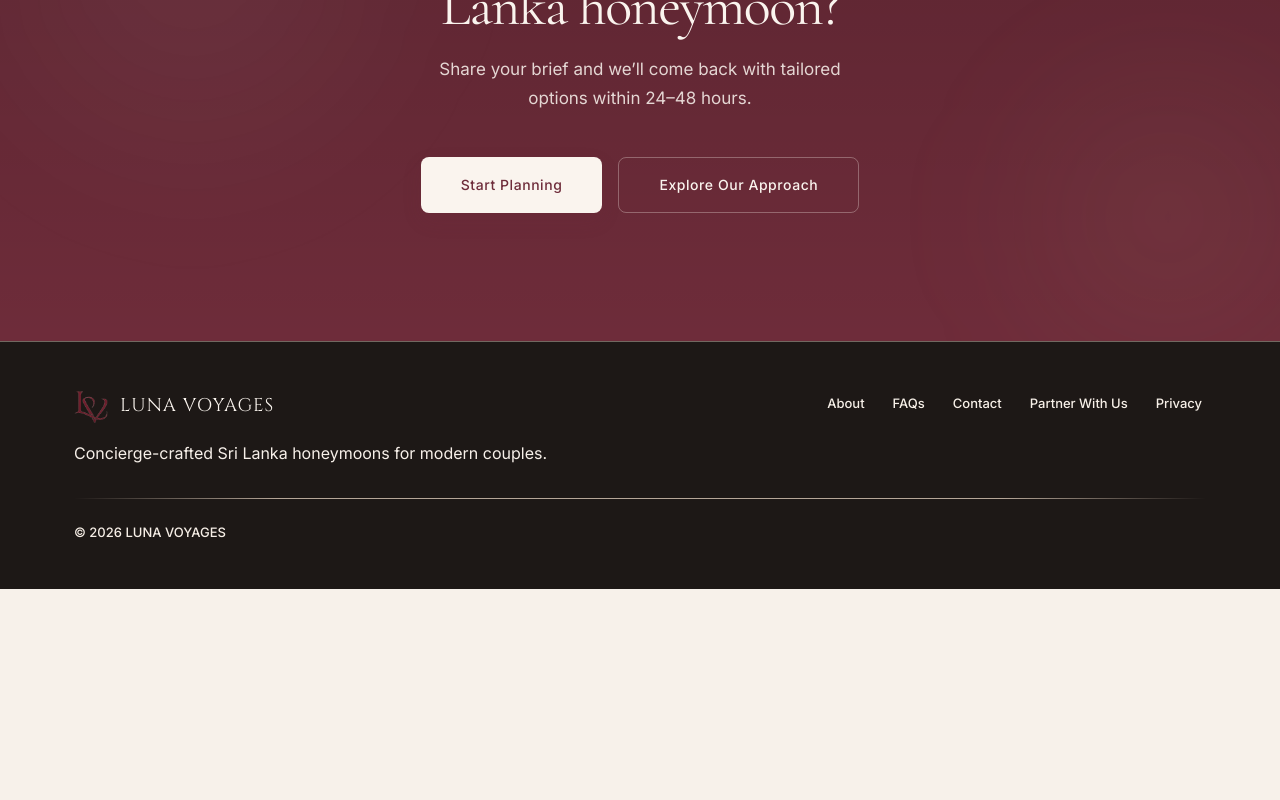
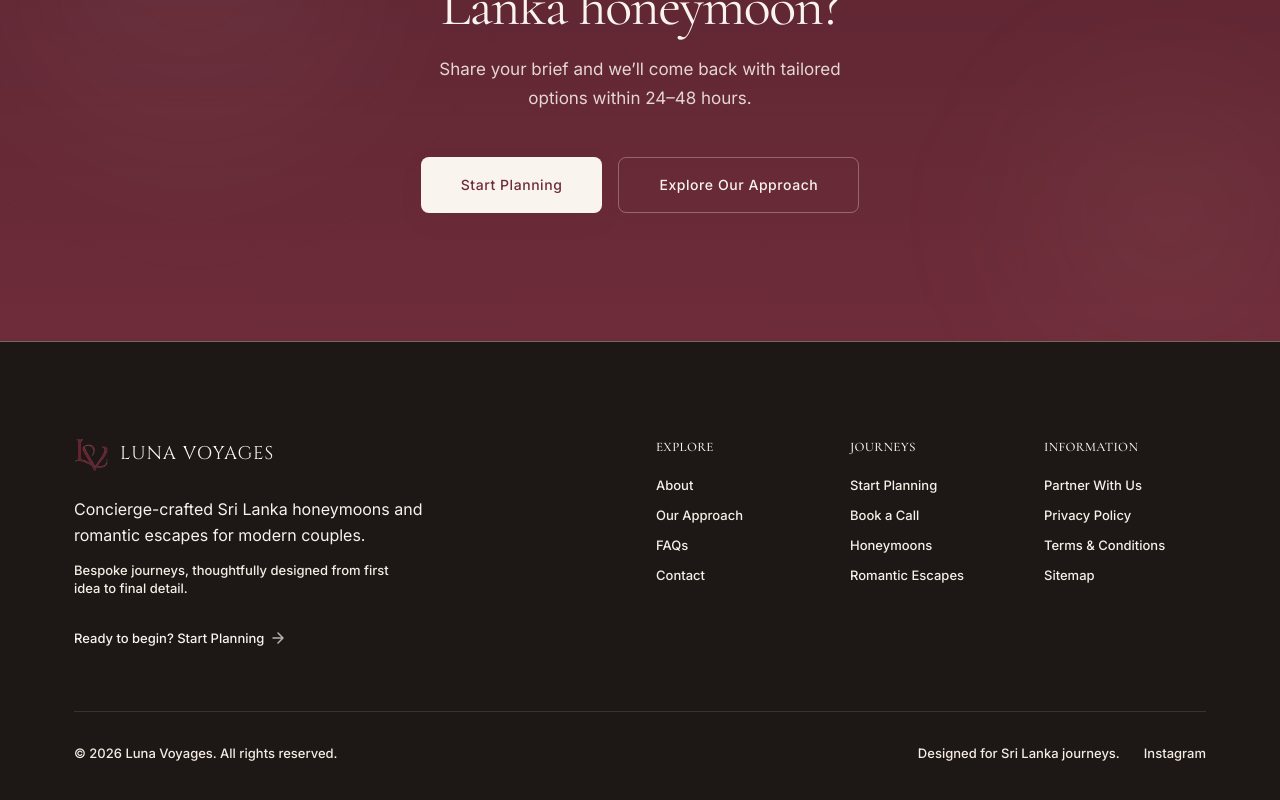
Before and after one commit to honeymoons-lk/hmx-planner, a Next.js app: page /real-honeymoons in a window 1280 px wide. Shown: the part 2875-3675 px from the top of the page. Before the commit the page ends 3464 px from the top, so only its background shows below. Built offline with nearby package versions, Linux system fonts and the light colour scheme.

Commit message:
Update Luna Voyages homepage UI

```diff
--- a/app/page.tsx
+++ b/app/page.tsx
@@ -92,11 +92,7 @@ export default function HomePage() {
         secondary={homeContent.finalCta.secondary}
       />
 
-      <SiteFooter
-        note={homeContent.footer.note}
-        links={homeContent.footer.links}
-        copyright={homeContent.footer.copyright}
-      />
+      <SiteFooter />
     </main>
   );
 }
--- a/app/real-honeymoons/page.tsx
+++ b/app/real-honeymoons/page.tsx
@@ -367,11 +367,7 @@ export default function RealHoneymoonsPage() {
         secondary={homeContent.finalCta.secondary}
       />
 
-      <SiteFooter
-        note={homeContent.footer.note}
-        links={homeContent.footer.links}
-        copyright={homeContent.footer.copyright}
-      />
+      <SiteFooter />
     </main>
   );
 }
--- a/components/home/site-footer.tsx
+++ b/components/home/site-footer.tsx
@@ -1,46 +1,111 @@
 import Link from "next/link";
 import Image from "next/image";
 
-type SiteFooterProps = {
-  note: string;
-  links: readonly { label: string; href: string }[];
-  copyright: string;
-};
-
-export function SiteFooter({ note, links, copyright }: SiteFooterProps) {
+export function SiteFooter() {
   return (
     <footer className="border-t border-[color-mix(in_srgb,var(--color-border)_42%,transparent)] bg-[var(--color-dark)] text-[var(--color-light)]">
-      <div className="page-shell py-10 md:py-12">
-        <div className="grid gap-8 md:grid-cols-[minmax(0,1fr)_auto] md:items-start">
-          <div className="space-y-4">
-            <div className="inline-flex items-center gap-3 text-[20px] tracking-tight">
+      <div className="page-shell py-16 md:py-24">
+        <div className="grid gap-12 md:grid-cols-12 md:gap-8">
+          {/* Column 1: Brand */}
+          <div className="md:col-span-4 lg:col-span-5 flex flex-col items-start">
+            <Link href="/" className="inline-flex items-center gap-3 text-[20px] tracking-tight mb-6 transition-opacity hover:opacity-80 focus-visible:outline-none focus-visible:ring-[4px] focus-visible:ring-[color-mix(in_srgb,var(--color-light)_18%,transparent)] rounded-sm">
               <Image src="/logo-icon.png" alt="Luna Voyages logo" width={34} height={34} />
               <span className="font-wordmark text-[0.92em] leading-none">LUNA VOYAGES</span>
-            </div>
-            <p className="type-body max-w-[32rem] text-[color-mix(in_srgb,var(--color-light)_76%,var(--color-bg-alt))]">
-              {note}
+            </Link>
+            <p className="type-body text-[color-mix(in_srgb,var(--color-light)_90%,var(--color-bg-alt))] max-w-[22rem] mb-3">
+              Concierge-crafted Sri Lanka honeymoons and romantic escapes for modern couples.
             </p>
+            <p className="type-ui-sm text-[color-mix(in_srgb,var(--color-light)_60%,var(--color-bg-alt))] max-w-[20rem] mb-8">
+              Bespoke journeys, thoughtfully designed from first idea to final detail.
+            </p>
+            <Link
+              href="/start-planning"
+              className="type-ui-sm font-medium inline-flex items-center gap-2 text-[var(--color-light)] transition-colors hover:text-[color-mix(in_srgb,var(--color-light)_70%,transparent)] focus-visible:outline-none focus-visible:ring-[4px] focus-visible:ring-[color-mix(in_srgb,var(--color-light)_18%,transparent)] rounded-sm"
+            >
+              Ready to begin? Start Planning
+              <svg width="12" height="12" viewBox="0 0 12 12" fill="none" xmlns="http://www.w3.org/2000/svg" className="opacity-70">
+                <path d="M1 6H11M11 6L6 1M11 6L6 11" stroke="currentColor" strokeWidth="1.5" strokeLinecap="round" strokeLinejoin="round"/>
+              </svg>
+            </Link>
           </div>
 
-          <nav
-            aria-label="Footer"
-            className="type-ui-sm flex flex-wrap items-center gap-x-5 gap-y-2 text-[color-mix(in_srgb,var(--color-light)_72%,var(--color-bg-alt))]"
-          >
-            {links.map((link) => (
-              <Link
-                key={link.label}
-                href={link.href}
-                className="rounded-full px-1 py-1 transition-colors hover:text-[var(--color-light)] focus-visible:outline-none focus-visible:ring-[4px] focus-visible:ring-[color-mix(in_srgb,var(--color-light)_18%,transparent)]"
-              >
-                {link.label}
-              </Link>
-            ))}
-          </nav>
+          {/* Column 2: Explore */}
+          <div className="md:col-span-2 lg:col-span-2 md:col-start-6 lg:col-start-7">
+            <h3 className="type-ui-sm font-medium text-[var(--color-light)] mb-5 tracking-wide uppercase text-[0.85em]">Explore</h3>
+            <ul className="space-y-3 type-ui-sm text-[color-mix(in_srgb,var(--color-light)_72%,var(--color-bg-alt))]">
+              <li>
+                <Link href="/about" className="transition-colors hover:text-[var(--color-light)] focus-visible:outline-none focus-visible:ring-[2px] focus-visible:ring-[color-mix(in_srgb,var(--color-light)_18%,transparent)] rounded-sm">About</Link>
+              </li>
+              <li>
+                <Link href="/approach" className="transition-colors hover:text-[var(--color-light)] focus-visible:outline-none focus-visible:ring-[2px] focus-visible:ring-[color-mix(in_srgb,var(--color-light)_18%,transparent)] rounded-sm">Our Approach</Link>
+              </li>
+              <li>
+                <Link href="/faqs" className="transition-colors hover:text-[var(--color-light)] focus-visible:outline-none focus-visible:ring-[2px] focus-visible:ring-[color-mix(in_srgb,var(--color-light)_18%,transparent)] rounded-sm">FAQs</Link>
+              </li>
+              <li>
+                <Link href="/contact" className="transition-colors hover:text-[var(--color-light)] focus-visible:outline-none focus-visible:ring-[2px] focus-visible:ring-[color-mix(in_srgb,var(--color-light)_18%,transparent)] rounded-sm">Contact</Link>
+              </li>
+            </ul>
+          </div>
+
+          {/* Column 3: Journeys */}
+          <div className="md:col-span-2 lg:col-span-2">
+            <h3 className="type-ui-sm font-medium text-[var(--color-light)] mb-5 tracking-wide uppercase text-[0.85em]">Journeys</h3>
+            <ul className="space-y-3 type-ui-sm text-[color-mix(in_srgb,var(--color-light)_72%,var(--color-bg-alt))]">
+              <li>
+                <Link href="/start-planning" className="transition-colors hover:text-[var(--color-light)] focus-visible:outline-none focus-visible:ring-[2px] focus-visible:ring-[color-mix(in_srgb,var(--color-light)_18%,transparent)] rounded-sm">Start Planning</Link>
+              </li>
+              <li>
+                <Link href="/book-a-call" className="transition-colors hover:text-[var(--color-light)] focus-visible:outline-none focus-visible:ring-[2px] focus-visible:ring-[color-mix(in_srgb,var(--color-light)_18%,transparent)] rounded-sm">Book a Call</Link>
+              </li>
+              <li>
+                <Link href="/real-honeymoons" className="transition-colors hover:text-[var(--color-light)] focus-visible:outline-none focus-visible:ring-[2px] focus-visible:ring-[color-mix(in_srgb,var(--color-light)_18%,transparent)] rounded-sm">Honeymoons</Link>
+              </li>
+              <li>
+                <Link href="/romantic-escapes" className="transition-colors hover:text-[var(--color-light)] focus-visible:outline-none focus-visible:ring-[2px] focus-visible:ring-[color-mix(in_srgb,var(--color-light)_18%,transparent)] rounded-sm">Romantic Escapes</Link>
+              </li>
+            </ul>
+          </div>
+
+          {/* Column 4: Information */}
+          <div className="md:col-span-2 lg:col-span-2">
+            <h3 className="type-ui-sm font-medium text-[var(--color-light)] mb-5 tracking-wide uppercase text-[0.85em]">Information</h3>
+            <ul className="space-y-3 type-ui-sm text-[color-mix(in_srgb,var(--color-light)_72%,var(--color-bg-alt))]">
+              <li>
+                <Link href="/partner-with-us" className="transition-colors hover:text-[var(--color-light)] focus-visible:outline-none focus-visible:ring-[2px] focus-visible:ring-[color-mix(in_srgb,var(--color-light)_18%,transparent)] rounded-sm">Partner With Us</Link>
+              </li>
+              <li>
+                <Link href="/privacy" className="transition-colors hover:text-[var(--color-light)] focus-visible:outline-none focus-visible:ring-[2px] focus-visible:ring-[color-mix(in_srgb,var(--color-light)_18%,transparent)] rounded-sm">Privacy Policy</Link>
+              </li>
+              <li>
+                <Link href="/terms" className="transition-colors hover:text-[var(--color-light)] focus-visible:outline-none focus-visible:ring-[2px] focus-visible:ring-[color-mix(in_srgb,var(--color-light)_18%,transparent)] rounded-sm">Terms & Conditions</Link>
+              </li>
+              <li>
+                <Link href="/sitemap" className="transition-colors hover:text-[var(--color-light)] focus-visible:outline-none focus-visible:ring-[2px] focus-visible:ring-[color-mix(in_srgb,var(--color-light)_18%,transparent)] rounded-sm">Sitemap</Link>
+              </li>
+            </ul>
+          </div>
         </div>
-        <div className="soft-divider mt-8 bg-[linear-gradient(90deg,transparent_0%,rgba(255,255,255,0.18)_18%,rgba(255,255,255,0.18)_82%,transparent_100%)]" />
-        <p className="type-ui-sm mt-6 text-[color-mix(in_srgb,var(--color-light)_62%,var(--color-bg-alt))]">
-          {copyright}
-        </p>
+
+        {/* Bottom Row */}
+        <div className="mt-16 pt-8 border-t border-[color-mix(in_srgb,var(--color-light)_12%,transparent)] flex flex-col md:flex-row items-center justify-between gap-4">
+          <p className="type-ui-sm text-[color-mix(in_srgb,var(--color-light)_50%,var(--color-bg-alt))]">
+            © 2026 Luna Voyages. All rights reserved.
+          </p>
+          <div className="flex items-center gap-6">
+            <p className="type-ui-sm text-[color-mix(in_srgb,var(--color-light)_50%,var(--color-bg-alt))] hidden md:block">
+              Designed for Sri Lanka journeys.
+            </p>
+            <a
+              href="https://instagram.com/lunavoyages"
+              target="_blank"
+              rel="noopener noreferrer"
+              className="type-ui-sm text-[color-mix(in_srgb,var(--color-light)_50%,var(--color-bg-alt))] transition-colors hover:text-[var(--color-light)] focus-visible:outline-none focus-visible:ring-[2px] focus-visible:ring-[color-mix(in_srgb,var(--color-light)_18%,transparent)] rounded-sm"
+            >
+              Instagram
+            </a>
+          </div>
+        </div>
       </div>
     </footer>
   );
--- a/content/home-content.ts
+++ b/content/home-content.ts
@@ -358,15 +358,4 @@ export const homeContent = {
     primary: "Start Planning",
     secondary: "Explore Our Approach",
   },
-  footer: {
-    note: "Concierge-crafted Sri Lanka honeymoons for modern couples.",
-    links: [
-      { label: "About", href: "/about" },
-      { label: "FAQs", href: "/faqs" },
-      { label: "Contact", href: "/contact" },
-      { label: "Partner With Us", href: "/partner-with-us" },
-      { label: "Privacy", href: "/privacy" },
-    ],
-    copyright: "© 2026 LUNA VOYAGES",
-  },
 } as const;
```
